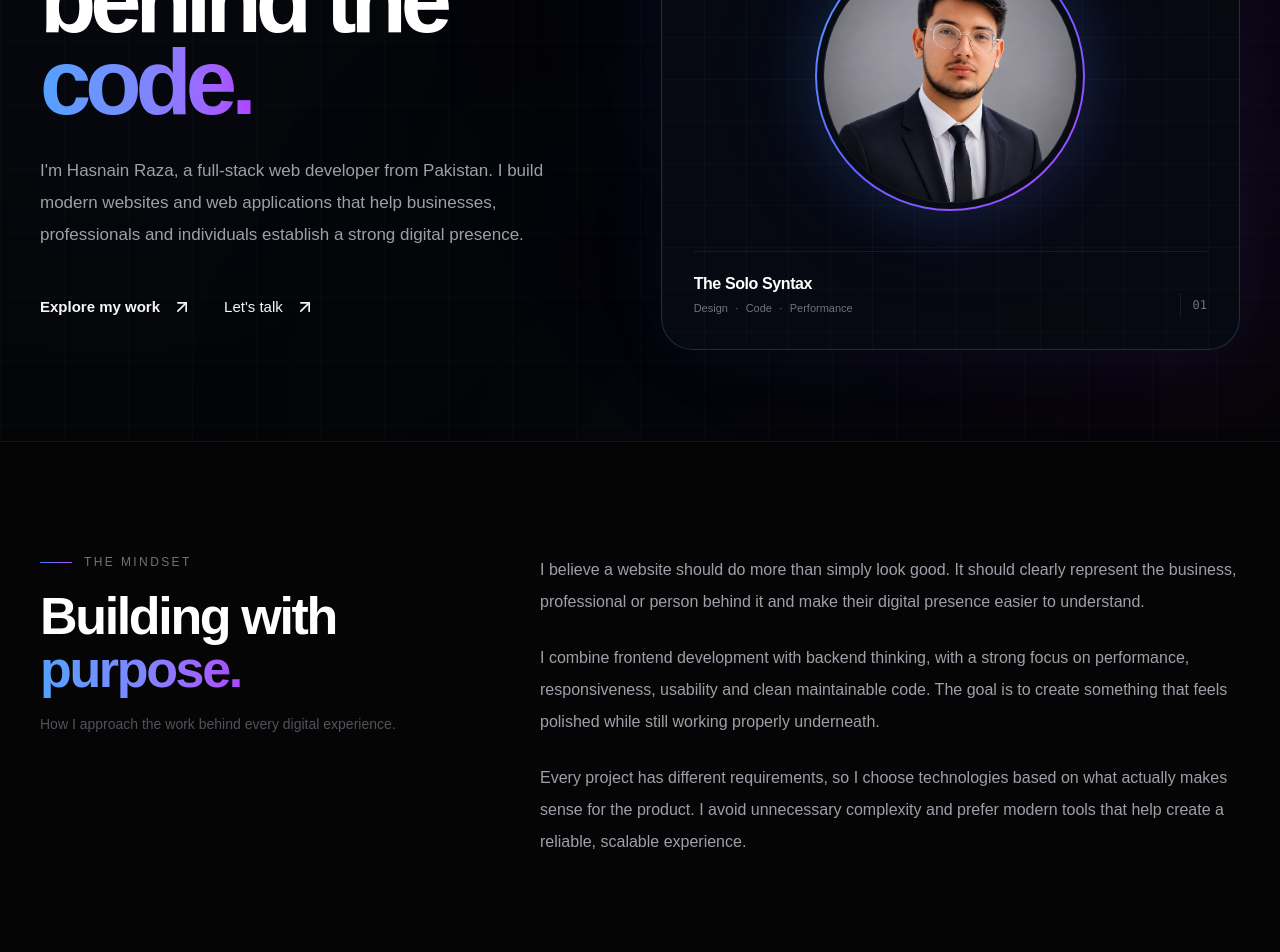
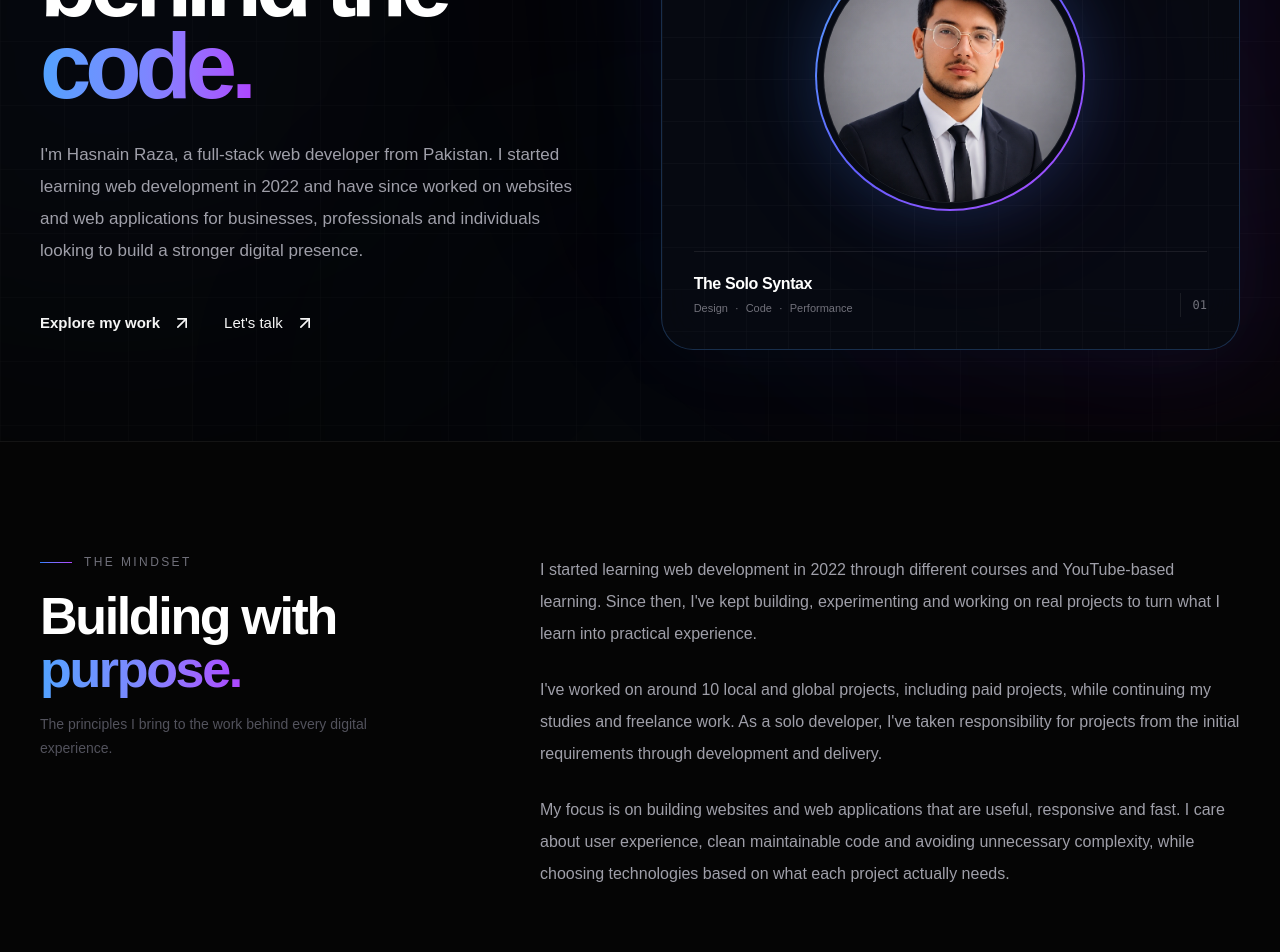
Before and after one commit to its-razahasnain/the-solo-syntax-web-portfolio, a Next.js app: page /about in a window 1280 px wide. Shown: the part 360-1312 px from the top of the page. Built offline with nearby package versions, Linux system fonts and the light colour scheme.

Commit message:
feat: customize about page content

```diff
--- a/src/components/sections/about-page.tsx
+++ b/src/components/sections/about-page.tsx
@@ -1,6 +1,5 @@
 import Image from "next/image";
 import Link from "next/link";
-
 import {
   ArrowRight,
   ArrowUpRight,
@@ -24,13 +23,13 @@ const process = [
     number: "01",
     title: "Understand",
     description:
-      "I start with the idea, the audience, the business and the requirements behind the project.",
+      "I start by understanding the idea, audience, business goals and requirements behind the project.",
   },
   {
     number: "02",
     title: "Build",
     description:
-      "I turn that direction into a modern interface with the frontend and backend functionality the project needs.",
+      "I turn that direction into a modern website or web application with the frontend and backend functionality it needs.",
   },
   {
     number: "03",
@@ -104,9 +103,10 @@ export function AboutPage() {
               {/* Description */}
               <p className="mt-7 max-w-[650px] text-[15px] leading-7 text-zinc-400 sm:mt-8 sm:text-[17px] sm:leading-8">
                 I&apos;m Hasnain Raza, a full-stack web developer from
-                Pakistan. I build modern websites and web applications that
-                help businesses, professionals and individuals establish a
-                strong digital presence.
+                Pakistan. I started learning web development in 2022 and have
+                since worked on websites and web applications for businesses,
+                professionals and individuals looking to build a stronger
+                digital presence.
               </p>
 
               {/* Actions */}
@@ -259,30 +259,33 @@ export function AboutPage() {
             </h2>
 
             <p className="mt-4 max-w-sm text-sm leading-6 text-zinc-600">
-              How I approach the work behind every digital experience.
+              The principles I bring to the work behind every digital
+              experience.
             </p>
           </div>
 
           {/* Content */}
           <div className="max-w-3xl space-y-5 text-[15px] leading-7 text-zinc-400 sm:space-y-6 sm:text-base sm:leading-8">
             <p>
-              I believe a website should do more than simply look good. It
-              should clearly represent the business, professional or person
-              behind it and make their digital presence easier to understand.
+              I started learning web development in 2022 through different
+              courses and YouTube-based learning. Since then, I&apos;ve kept
+              building, experimenting and working on real projects to turn
+              what I learn into practical experience.
             </p>
 
             <p>
-              I combine frontend development with backend thinking, with a
-              strong focus on performance, responsiveness, usability and clean
-              maintainable code. The goal is to create something that feels
-              polished while still working properly underneath.
+              I&apos;ve worked on around 10 local and global projects,
+              including paid projects, while continuing my studies and
+              freelance work. As a solo developer, I&apos;ve taken
+              responsibility for projects from the initial requirements
+              through development and delivery.
             </p>
 
             <p>
-              Every project has different requirements, so I choose
-              technologies based on what actually makes sense for the product.
-              I avoid unnecessary complexity and prefer modern tools that help
-              create a reliable, scalable experience.
+              My focus is on building websites and web applications that are
+              useful, responsive and fast. I care about user experience, clean
+              maintainable code and avoiding unnecessary complexity, while
+              choosing technologies based on what each project actually needs.
             </p>
           </div>
         </div>
@@ -374,8 +377,8 @@ export function AboutPage() {
             </h2>
 
             <p className="mt-5 max-w-sm text-sm leading-7 text-zinc-500">
-              A combination of frontend craftsmanship, backend development
-              and practical technical decisions.
+              A combination of frontend craftsmanship, backend development and
+              practical technical decisions.
             </p>
           </div>
 
--- a/src/components/sections/projects-page.tsx
+++ b/src/components/sections/projects-page.tsx
@@ -379,7 +379,7 @@ export function ProjectsPage() {
 
           <div className="grid gap-5 lg:grid-cols-2">
             {projects.map((project, index) => {
-              const isBuilt = Boolean(project.liveUrl);
+              const isBuilt = project.name === "Tavern";
 
               return (
                 <Link
```
